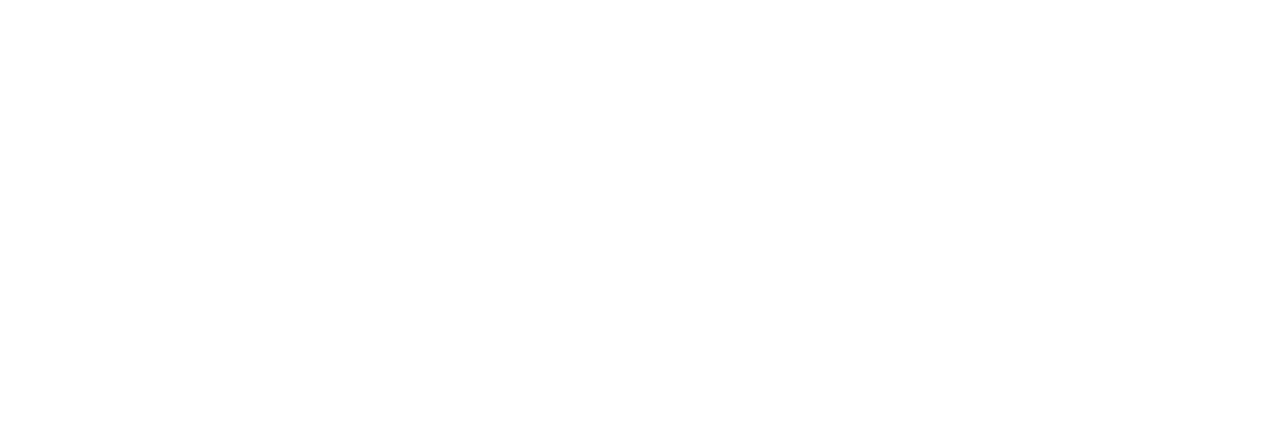
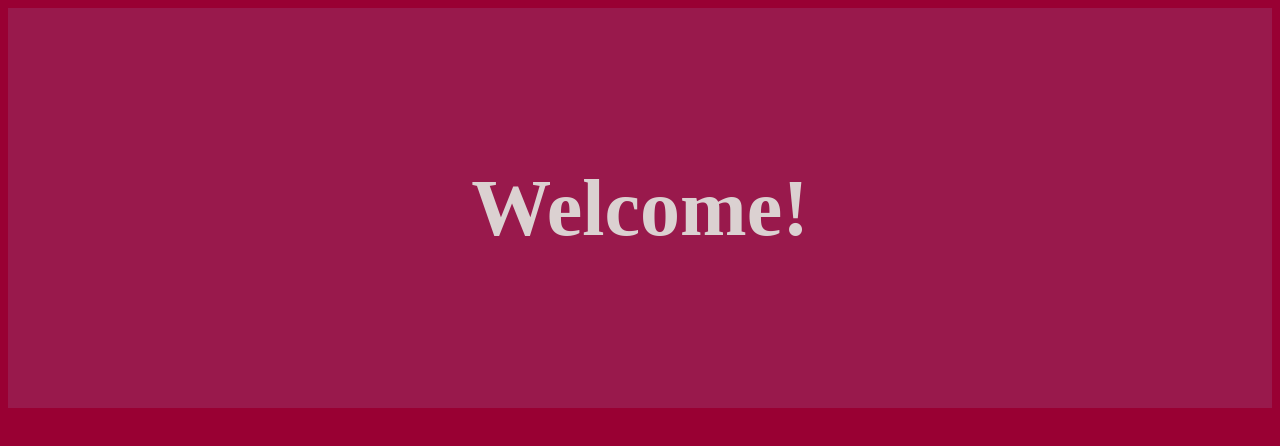
Before and after one commit to lambitkit/project1, a plain HTML site: page index.html in a window 1280 px wide. Drawn offline with Linux system fonts and the light colour scheme.

Commit message:
Add Index Banner

```diff
--- a/project1.html
+++ b/index.html
@@ -3,19 +3,20 @@
 <!--[if IE 7]>         <html class="no-js lt-ie9 lt-ie8"> <![endif]-->
 <!--[if IE 8]>         <html class="no-js lt-ie9"> <![endif]-->
 <!--[if gt IE 8]>      <html class="no-js"> <!--<![endif]-->
-<html>
+<html style="background-color: rgb(153, 0, 51);">
     <head>
         <meta charset="utf-8">
         <meta http-equiv="X-UA-Compatible" content="IE=edge">
-        <title></title>
+        <title>HomePage</title>
         <meta name="description" content="">
         <meta name="viewport" content="width=device-width, initial-scale=1">
         <link rel="stylesheet" href="">
     </head>
     <body>
-        <!--[if lt IE 7]>
-            <p class="browsehappy">You are using an <strong>outdated</strong> browser. Please <a href="#">upgrade your browser</a> to improve your experience.</p>
-        <![endif]-->
+        <!-- Banner here -->
+        <div id="banner" style="height: 50vh; display: flex; flex-direction: column; background-color: rgba(153, 51, 102, 0.5); justify-content: center; align-items: center;">
+            <h1 style="color: rgb(219, 209, 209); font-size: 5rem; text-align: center;">Welcome!</h1>
+        </div>
 
         <script src="" async defer></script>
     </body>
```
